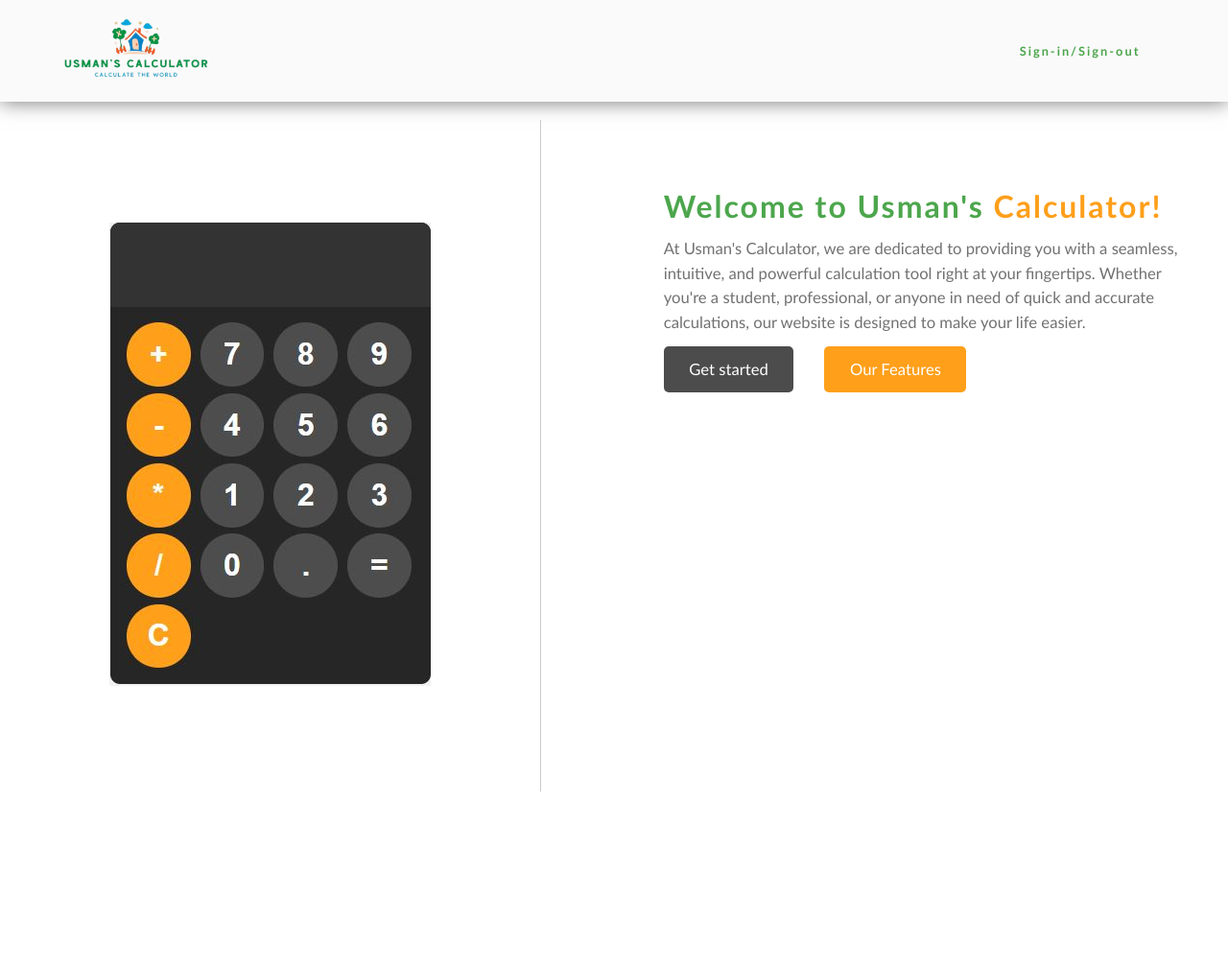
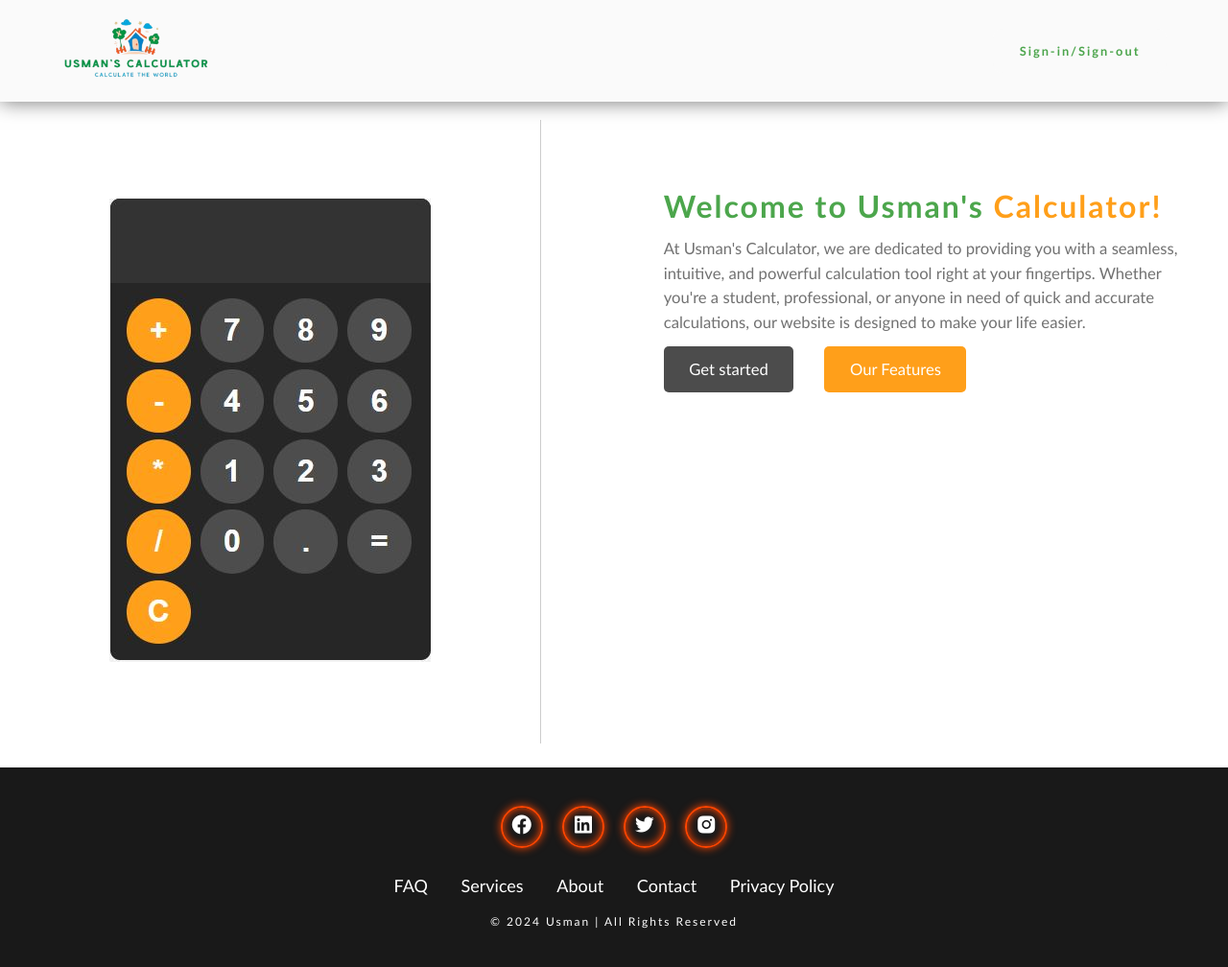
Before and after one commit to usmanjamildebug/Calculator, a plain HTML site: page index.html in a window 1280 px wide. Shown: the whole page at 96% size. Before the commit the page ends 825 px from the top, so only its background shows below. Drawn offline with nearby package versions, Linux system fonts and the light colour scheme.

Commit message:
footer added

```diff
--- a/css/style.css
+++ b/css/style.css
@@ -46,7 +46,7 @@
     display: flex;
     justify-content: center;
     align-items: center;
-    height: 700px;
+    height: 650px;
     border-right: 1px solid rgba(0, 0, 0, 0.2);
 }
 .right{
@@ -90,3 +90,71 @@
     border: 1px solid hsl(35, 100%, 55%);
     transition: .5s;
 }
+.footer {
+    position: relative;
+    bottom: 0;
+    width: 100%;
+    padding: 40px 0;
+    background-color: rgba(0, 0, 0, 0.9);
+    margin-top: 2vw;
+}
+
+.footer .social {
+    text-align: center;
+    padding-bottom: 25px;
+    color: white;
+}
+
+.footer .social a {
+    font-size: 24px;
+    color: white;
+    border: 2px solid orangered;
+    width: 40px;
+    height: 40px;
+    line-height: 38px;
+    display: inline-block;
+    text-align: center;
+    border-radius: 50%;
+    margin: 0 8px;
+    box-shadow: inset 0 0 10px orangered, 0 0 10px orangered;
+    transition: 0.3 ease;
+}
+
+.footer .social a:hover {
+    transform: scale(1.2)translateY(-10px);
+    color: orangered;
+    border: 2px solid orangered;
+}
+
+.footer ul {
+    margin-top: 0;
+    padding: 0;
+    font-size: 18PX;
+    line-height: 1.6;
+    margin-bottom: 0;
+    text-align: center;
+}
+
+.footer ul li a {
+    color: white;
+    border-bottom: 3px solid transparent;
+    transition: 0.3s ease;
+    text-decoration: none;
+}
+
+.footer ul li a:hover {
+    border-bottom: 3px solid orangered;
+}
+
+.footer ul li {
+    display: inline-block;
+    padding: 0 15px;
+}
+
+.footer .copyright {
+    margin-top: 15px;
+    text-align: center;
+    font-size: 12px;
+    color: white;
+    letter-spacing: 2px;
+}
--- a/index.html
+++ b/index.html
@@ -3,6 +3,7 @@
 <head>
     <meta charset="UTF-8">
     <meta name="viewport" content="width=device-width, initial-scale=1.0">
+    <link href='https://unpkg.com/boxicons@2.1.4/css/boxicons.min.css' rel='stylesheet'>
     <link rel="stylesheet" href="css/style.css">
     <title>Usman's Calculator</title>
 </head>
@@ -36,5 +37,31 @@
             </div>
         </div>
     </div>
+    <footer class="footer">
+        <div class="social">
+            <a href="https://facebook.com/rajpootusmanbhatti1"><i class='bx bxl-facebook-circle'></i></a>
+            <a href="#"><i class='bx bxl-linkedin-square'></i></a>
+            <a href="#"><i class='bx bxl-twitter'></i></a>
+            <a href="https://instagram.com/yes._.usman"><i class='bx bxl-instagram-alt'></i></a>
+        </div>
+        <ul class="list">
+            <li>
+                <a href="#">FAQ</a>
+            </li>
+            <li>
+                <a href="#">Services</a>
+            </li>
+            <li>
+                <a href="#">About</a>
+            </li>
+            <li>
+                <a href="#">Contact</a>
+            </li>
+            <li>
+                <a href="#">Privacy Policy</a>
+            </li>
+        </ul>
+        <p class="copyright">&#169 2024 Usman | All Rights Reserved</p>
+    </footer>
 </body>
 </html>
```
